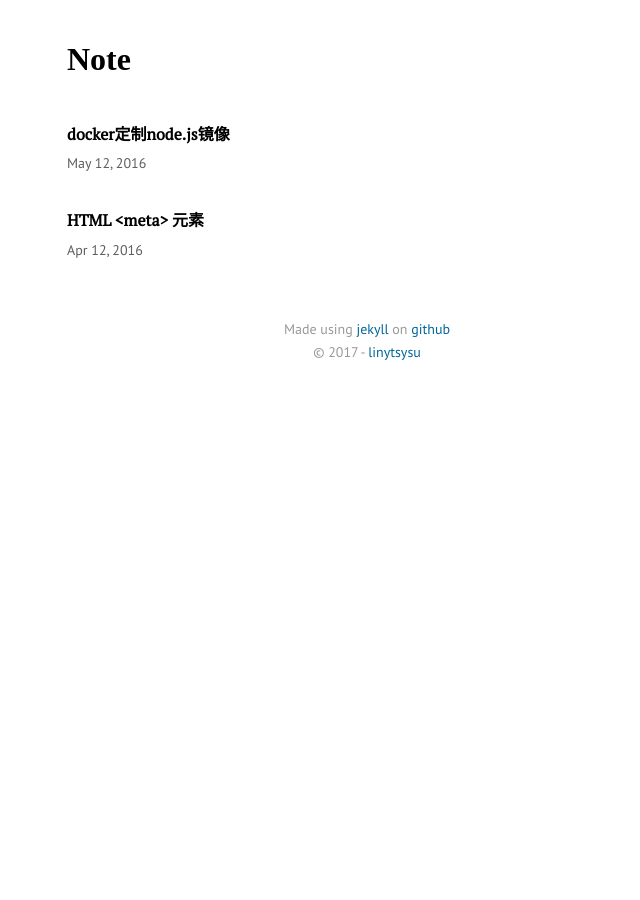
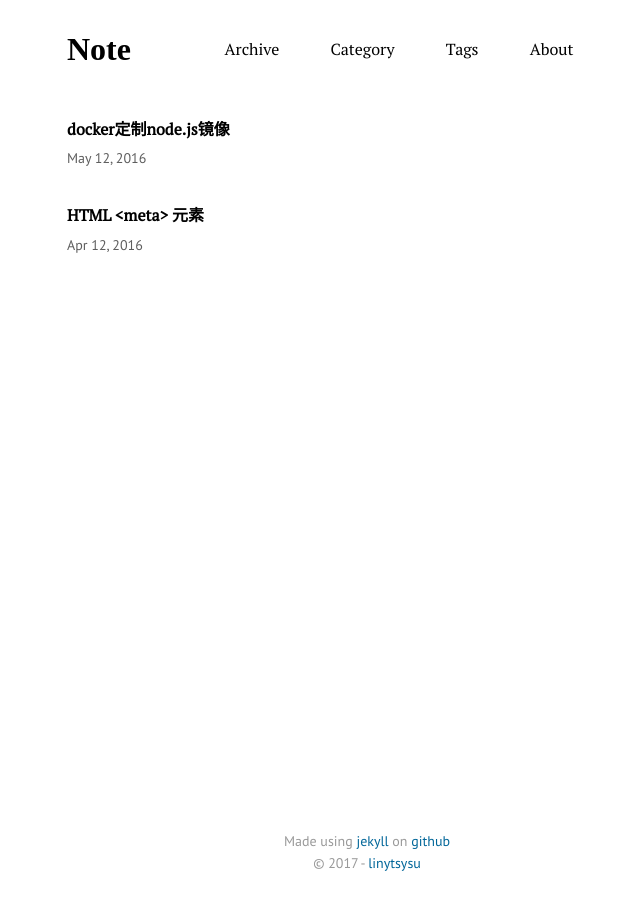
Before and after one commit to linytSysu/linytsysu.github.io, a Jekyll site: the page built from index.html, in a window 1280 px wide. Shown: the whole page, without its empty margins (273-913 px from the left). Built offline with Jekyll 4.4.1, drawn with Linux system fonts in a browser that asks for light colours; some web fonts are replaced.

Commit message:
Add the header navigator and tag page

```diff
--- a/_data/nav.yml
+++ b/_data/nav.yml
@@ -1 +1,9 @@
 main:
+  - title: "Archive"
+    url: "/archive"
+  - title: "Category"
+    url: "/category"
+  - title: "Tags"
+    url: "/tags"
+  - title: "About"
+    url: "/about"
--- a/_sass/base.scss
+++ b/_sass/base.scss
@@ -1,6 +1,9 @@
+html, body {
+  height: 100%;
+}
 body {
+  padding: 0px 20px;
   font-family: 'PT Sans', sans-serif;
-  padding: 20px;
   -webkit-font-smoothing: antialiased;
 }
 
--- a/_sass/main.scss
+++ b/_sass/main.scss
@@ -2,7 +2,7 @@
   margin: 20px 0;
 }
 
-article .divider {
+.divider {
   background: #ddd;
   background: -webkit-gradient(linear,left top,right top,from(rgba(255,255,255,0)),color-stop(#ccc),to(rgba(255,255,255,0)));
   background: -webkit-linear-gradient(left,rgba(255,255,255,0),#ccc,rgba(255,255,255,0));
@@ -12,23 +12,22 @@ article .divider {
 }
 
 article > header {
-  display: flex;
-  flex-direction: column;
-  align-items: center;
-
   .header__title {
     font-size: 1.6em;
     text-align: center;
   }
 
   .header__time {
+    display: flex;
+    justify-content: center;
     color: #5e5e5e;
   }
 }
 
 .header {
   max-width: 600px;
-  margin: 0 auto 25px auto;
+  margin: 0 auto;
+  padding-top: 10px;
   display: flex;
   flex-direction: row;
 
@@ -57,6 +56,7 @@ article > header {
   }
 
   .nav__list-item {
+    display: flex;
     list-style: none;
   }
 
@@ -64,17 +64,26 @@ article > header {
     font-family: "PT Serif", serif;
     color: inherit;
     text-decoration: none;
-    border: none;
+    border: 1px solid transparent;
   }
 
-  .nav__list-link:hover {
-    border-bottom: 1px solid #000;
+  .nav__list-link:after {
+    content: '';
+    display: block;
+    width: 0;
+    height: 1px;
+    background-color: #000;
+    transition: all .4s cubic-bezier(.175,.885,.32,1.075);
+  }
+
+  .nav__list-link:hover:after {
+    width: 100%;
   }
 }
 
 .footer {
   max-width: 600px;
-  margin: 60px auto 30px auto;
+  margin: 40px auto;
   display: flex;
   flex-direction: column;
   align-items: center;
@@ -93,14 +102,22 @@ article > header {
 .home, .post, .page {
   max-width: 600px;
   margin: 0 auto;
+  min-height: calc(100% - 230px);
+}
+
+.home {
+  margin-top: 30px;
 }
 
 .paginator {
   display: flex;
   flex-direction: row;
-  justify-content: flex-start;
+  justify-content: center;
   a {
     border-bottom: none;
+  }
+  .arrow__disabled {
+    color: #ccc;
   }
   .page-num {
     margin-left: 20px;
@@ -125,3 +142,46 @@ article > header {
     margin-top: 10px;
   }
 }
+
+.tag__list {
+  .tag__item {
+    display: inline-block;
+    padding: 3px 8px;
+    border-radius: 3px;
+    margin-right: 10px;
+    margin-bottom: 15px;
+    white-space: nowrap;
+    border-bottom: none;
+    background-color: #f0f0f0;
+    transition: all 500ms ease;
+  }
+  .tag__item:before {
+    content: "#";
+    opacity: 0.4;
+  }
+  .tag__item:hover {
+    background-color: #069;
+    color: #ffffff;
+  }
+}
+
+.posts-tagged {
+  height: 0;
+  overflow: hidden;
+  opacity: 0;
+  transition: opacity 0.5s ease-out;
+  .tag__title:before {
+    content: "#";
+    opacity: 0.4;
+    margin-right: 4px;
+  }
+  .post__list {
+    margin-top: 30px;
+  }
+}
+
+.posts-tagged:target {
+  margin-top: 20px;
+  height: auto;
+  opacity: 1;
+}
```
Also changed, not shown: tags.html (added, +27 -0 lines).
